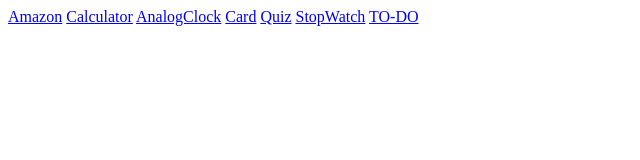
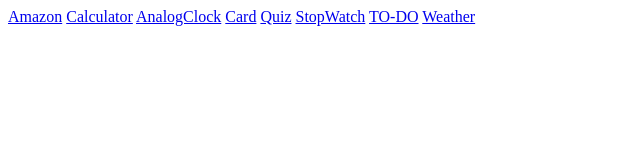
Before and after one commit to HARSH-SANANDIYA/WORK, a plain HTML site: page index.html in a window 1280 px wide. Shown: the full height of the page, 0-640 px from the left. Drawn offline with Linux system fonts and the light colour scheme.

Commit message:
Link with index.html

```diff
--- a/index.html
+++ b/index.html
@@ -13,5 +13,6 @@
     <a href="./Quiz/index.html">Quiz</a>
     <a href="./StopWatch/index.html">StopWatch</a>
     <a href="./TO-DO/index.html">TO-DO</a>
+    <a href="./Weather/index.html">Weather</a>
   </body>
 </html>
```
